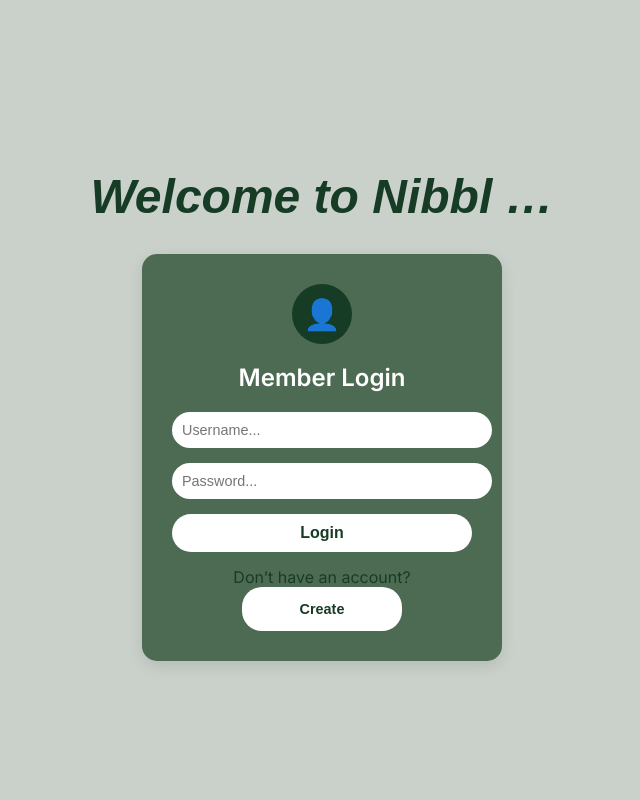
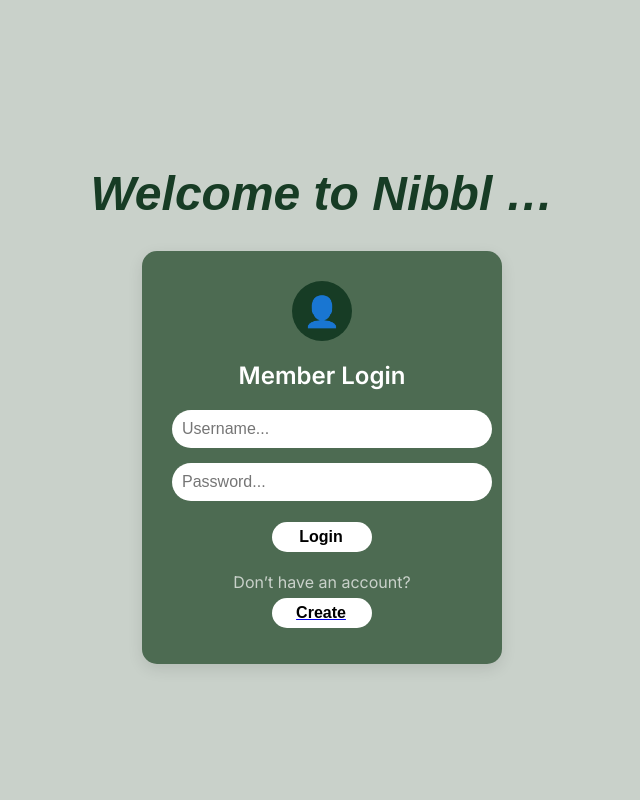
Before and after one commit to ekaweski/YouCode-404, a Flask app: page / in a window 1280 px wide. Shown: the whole page, without its empty margins (318-958 px from the left). Run offline with Flask 3, Linux system fonts and the light colour scheme; some web fonts are replaced.

Commit message:
ella 8:34

```diff
--- a/static/login.css
+++ b/static/login.css
@@ -18,15 +18,9 @@ body {
   align-items: center;
 }
 
-/* #front {
-  width: 682px;
-  height: 982px;
-  float: right;
-  margin: 0px;
-} */
 .right {
   flex: 1;
-  background-image: url('pexels-badesaba-16002325.jpg');
+  background-image: url('/static/frontpage.jpg'); /* Adjusted path */
   background-size: cover;
   background-position: center;
   max-width: 35vw;
@@ -76,37 +70,53 @@ h1 {
   margin-bottom: 15px;
   border: none;
   border-radius: 20px;
-  font-size: 0.9rem;
+  font-size: 1rem;
+  text-align: left;
+
 }
+.login-card .button-wrapper {
+  text-align: center;
+}
+.login-card button {
+  padding-top: 6px;
+  padding-left:  4px;
+  padding-bottom: 6px;
 
-.login-card button {
-  width: 100%;
-  padding: 10px;
+  border: none;
+  margin: 6px auto;
+  display: block;
+  text-align: center;
+  width: 100px;
+  height: 30px;
   background-color: white;
-  color: #173c25;
-  border: none;
   border-radius: 20px;
   font-weight: bold;
+  font-size: 1rem;
   cursor: pointer;
-  font-size: 1rem;
 }
 
 .login-card .create-account {
-  margin-top: 15px;
+  margin-top: 20px;
   text-align: center;
-  color: #173c25;
+  color: #C9D1CA;
+  justify-content: center;
+
 }
-
+.create-account .button-wrapper {
+  text-align: center;
+}
 .create-account button {
-  margin-top: 5px;
-  padding: 6px 4px;
-  margin: 0px 10px;
+  padding-top: 6px;
+  padding-left:  4px;
+  padding-bottom: 6px;
+  margin: 6px auto;
+  display: block;
   border: none;
-  width: 160px;
-  height: 44px;
+  width: 100px;
+  height: 30px;
   background-color: white;
   border-radius: 20px;
   font-weight: bold;
-  font-size: 0.9rem;
+  font-size: 1rem;
   cursor: pointer;
 }
--- a/templates/login.html
+++ b/templates/login.html
@@ -32,7 +32,6 @@
       </div>
     </div>
     <div class="right">
-        <!-- <img src= "pexels-badesaba-16002325.jpg" alt="load" id="front" >  -->
     </div>
   </div>
 </body>
```
Also changed, not shown: static/frontpage.jpg (renamed from static/pexels-badesaba-16002325.jpg).
